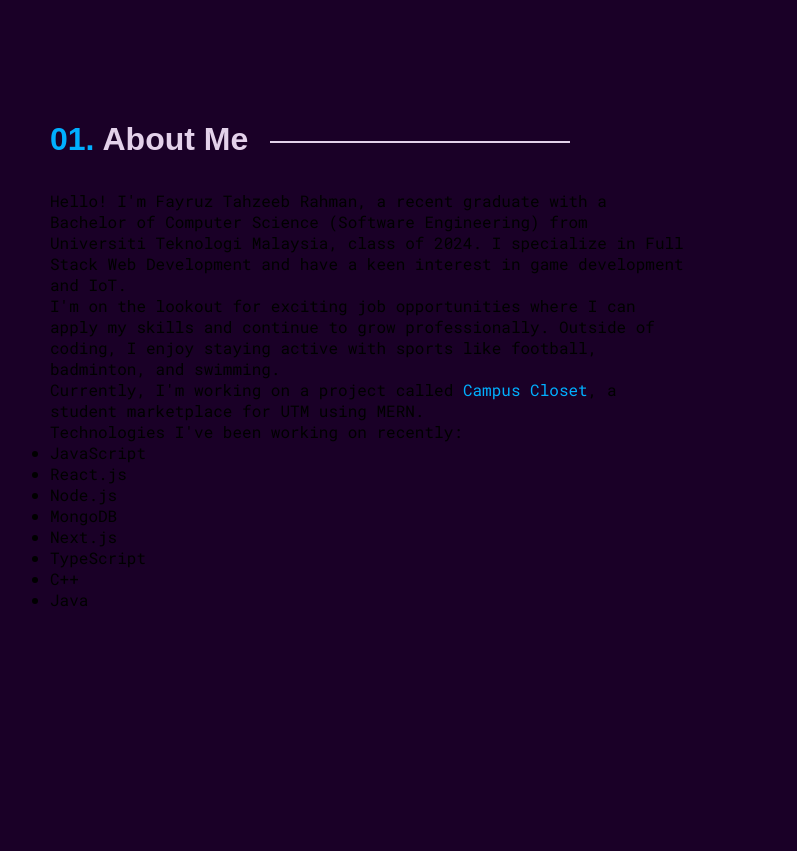
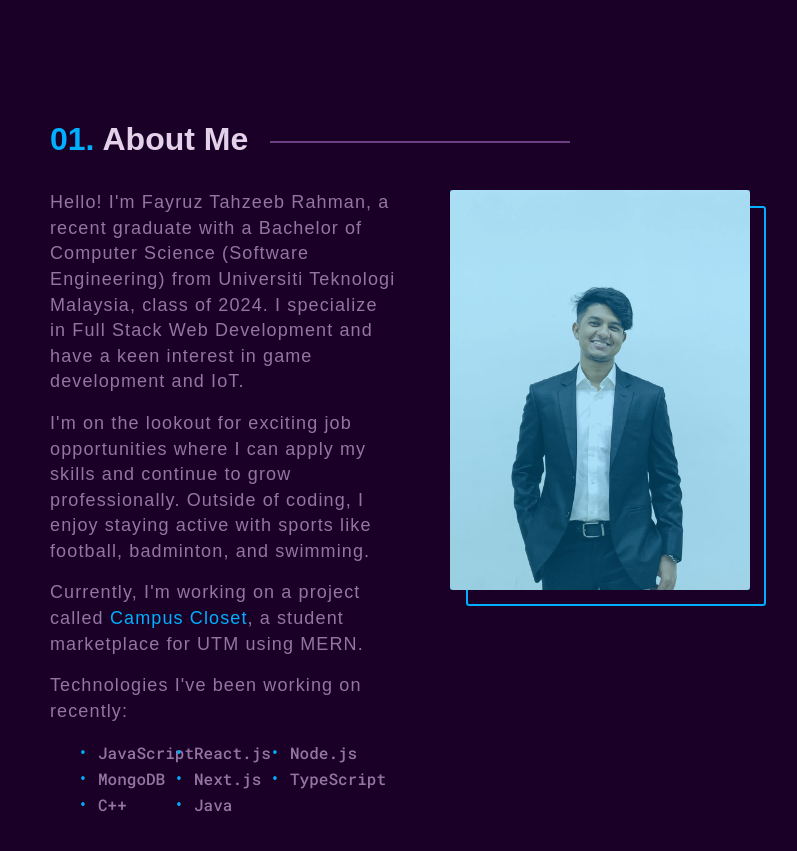
Before and after one commit to ishmumr7/portfolio, a Next.js app: page / in a window 1280 px wide. Shown: the part 980-1831 px from the top of the page, without its empty margins (270-1067 px from the left). Built offline with nearby package versions, Linux system fonts and the light colour scheme.

Commit message:
Complete styling

```diff
--- a/src/scss/sections/_about.scss
+++ b/src/scss/sections/_about.scss
@@ -20,15 +20,94 @@
         position: absolute;
         top: 20px;
         width: 300px;
-        background-color: var(--light-mauve);
+        background-color: var(--light-plum);
         height: 2px;
         margin-left: 220px;
       }
     }
   }
   &-grid {
+    display: grid;
+    grid-template-columns: 60% 40%;
+    gap: 1rem;
+    &-info {
+      display: flex;
+      flex-direction: column;
+      gap: 1rem;
+      &-text {
+        color: var(--dark-mauve);
+        margin-right: 10%;
+        font-size: var(--tlarge);
+        letter-spacing: 0.07rem;
+        line-height: 1.6rem;
+        font-weight: 500;
+        font-family: var(--raleway);
+      }
+      &-list {
+        display: grid;
+        grid-template-columns: repeat(3, 1fr);
+        list-style-type: none;
+        padding: 0 3rem;
+        &-item {
+          line-height: 1.6rem;
+          font-weight: 500;
+          color: var(--dark-mauve);
+          position: relative;
+          font-size: var(--tbase);
+          &::before {
+            content: "•";
+            position: absolute;
+            left: -20px;
+            top: 6px;
+            color: var(--theme-color);
+            line-height: 12px;
+          }
+        }
+      }
+    }
     &-photo {
-      display: none;
+      position: relative;
+      width: max-content;
+      height: max-content;
+      &:hover {
+        .overlay {
+          background-color: #00000000;
+          &-border {
+            top: 1.5rem;
+            left: 1.5rem;
+          }
+        }
+      }
+      .overlay {
+        z-index: 1;
+        position: absolute;
+        height: 400px;
+        width: 300px;
+        background-color: #00aeff4d;
+        &-border {
+          z-index: -3;
+          height: 100%;
+          width: 100%;
+          position: absolute;
+          border: 2px solid var(--theme-color);
+          top: 1rem;
+          left: 1rem;
+          border-radius: 0.2rem;
+          transition: 0.3s ease-in-out;
+        }
+      }
+      &-container {
+        position: relative;
+        height: 400px;
+        width: 300px;
+        object-fit: cover;
+        img {
+          z-index: 0;
+          filter: grayscale(20%);
+          transition: 0.3s ease-in-out;
+          border-radius: 0.2rem;
+        }
+      }
     }
   }
 }
```
